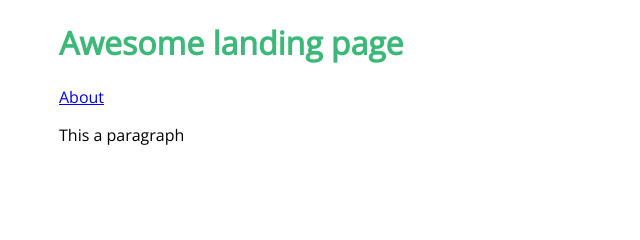
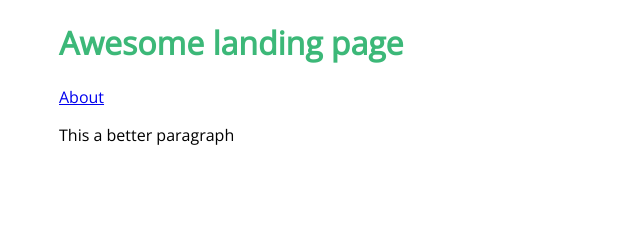
Before and after one commit to szabovik/First_webpage, a plain HTML site: page index.html in a window 1280 px wide. Shown: the top 240 px of the page, 281-921 px from the left. Drawn offline with nearby package versions, Linux system fonts and the light colour scheme.

Commit message:
Új verzió

```diff
--- a/index.html
+++ b/index.html
@@ -12,7 +12,7 @@
 <div class="container">
  <h1>Awesome landing page</h1>
  <a href="about.html">About</a>
-<p>This <span>a</span> paragraph</p>
+<p>This <span>a better</span> paragraph</p>
 
  <div class="cardholder">
     <div class="card">
```
